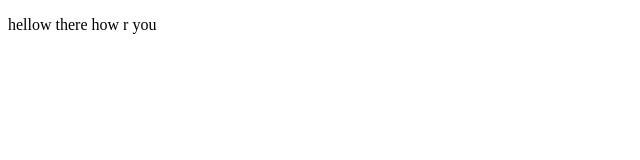
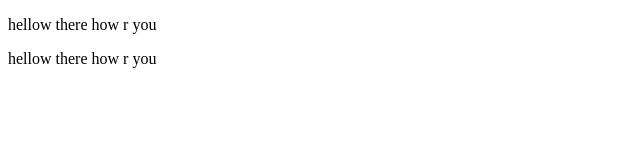
Before and after one commit to hasanmd91/Github_merge_conflicts-, a plain HTML site: page index.html in a window 1280 px wide. Shown: the whole page, without its empty margins (0-640 px from the left). Drawn offline with Linux system fonts and the light colour scheme.

Commit message:
commit from new_brach

```diff
--- a/index.html
+++ b/index.html
@@ -11,6 +11,9 @@
       <div>
         <p>hellow there how r you</p>
       </div>
+      <div>
+        <p>hellow there how r you</p>
+      </div>
     </div>
   </body>
 </html>
```
